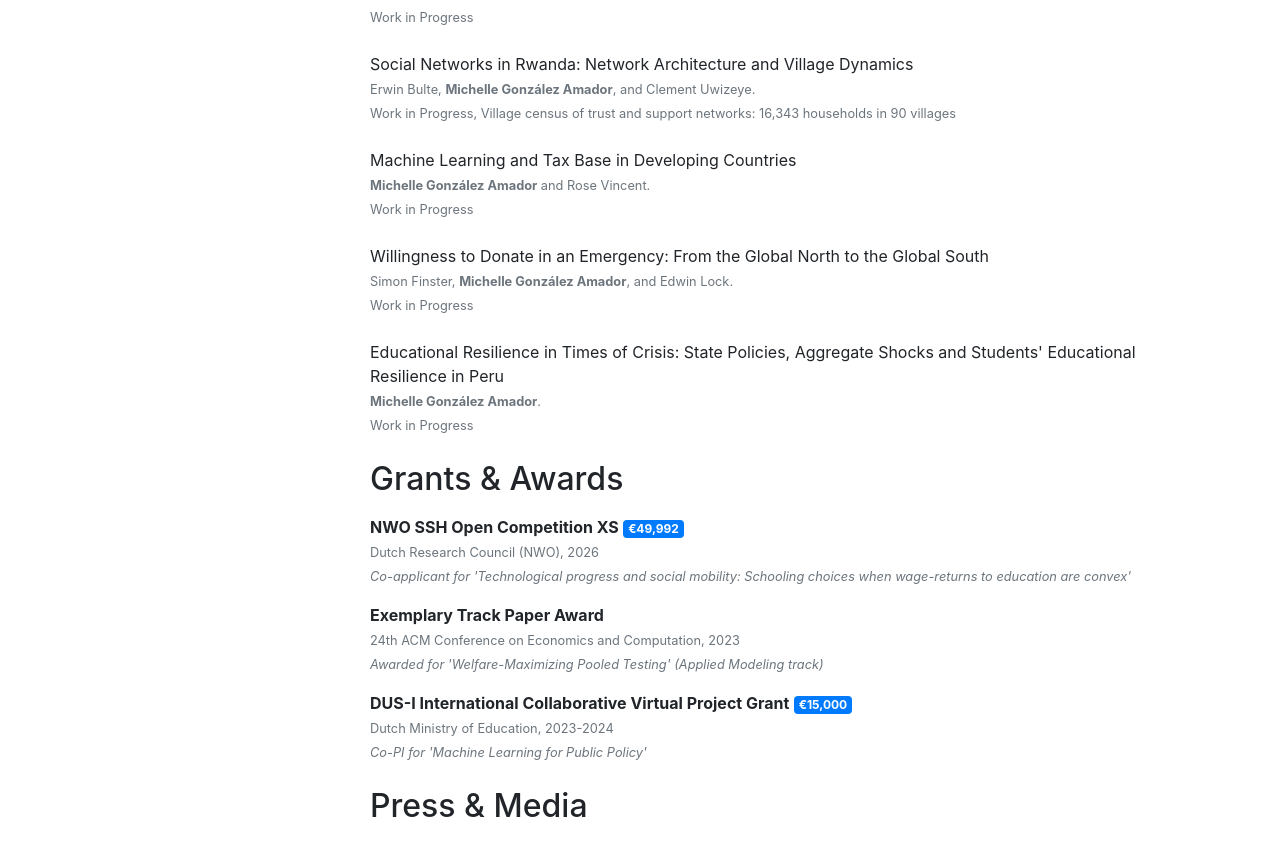
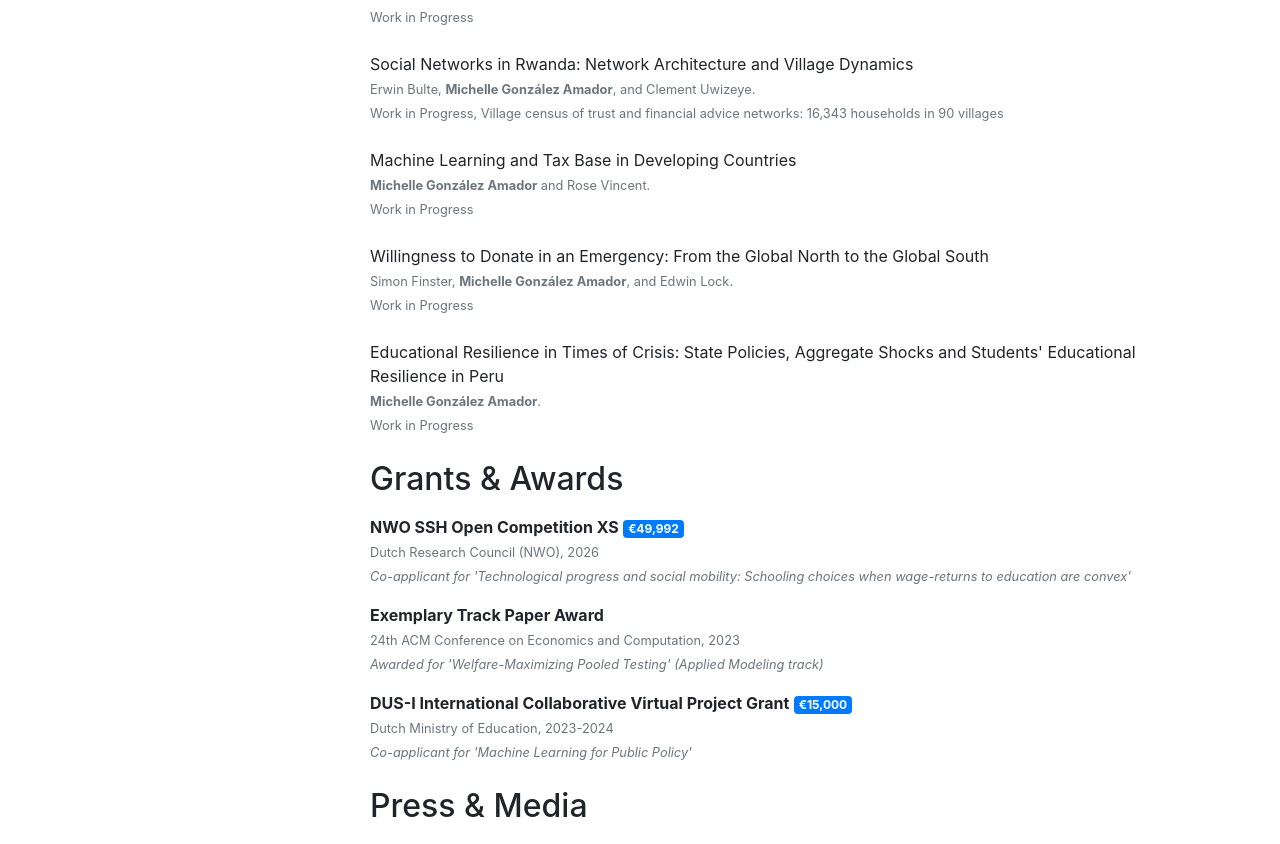
Before and after one commit to michelleg06/m-gonzalezamador.com, a Jekyll site: the page built from research.md, in a window 1280 px wide and 1400 px high, scrolled down 1528 px. Shown: the part 154-998 px from the top of the window. Built offline with Jekyll 4.4.1, drawn with Linux system fonts in a browser that asks for light colours; nearby versions of some CDN libraries.

Commit message:
Refine CV roles, links and research descriptions

```diff
--- a/_data/awards.yml
+++ b/_data/awards.yml
@@ -12,5 +12,5 @@
 - title: "DUS-I International Collaborative Virtual Project Grant"
   year: "2023-2024"
   source: "Dutch Ministry of Education"
-  description: "Co-PI for 'Machine Learning for Public Policy'"
+  description: "Co-applicant for 'Machine Learning for Public Policy'"
   amount: "€15,000"
--- a/_data/workingpapers.yml
+++ b/_data/workingpapers.yml
@@ -39,7 +39,7 @@
 - title: "Social Networks in Rwanda: Network Architecture and Village Dynamics"
   authors: "Erwin Bulte, <strong>Michelle González Amador</strong>, and Clement Uwizeye"
   venue: "Work in Progress"
-  misc: "Village census of trust and support networks: 16,343 households in 90 villages"
+  misc: "Village census of trust and financial advice networks: 16,343 households in 90 villages"
 
 - title: "Machine Learning and Tax Base in Developing Countries"
   authors: "<strong>Michelle González Amador</strong> and Rose Vincent"
```
Also changed, not shown: 1 other file.
